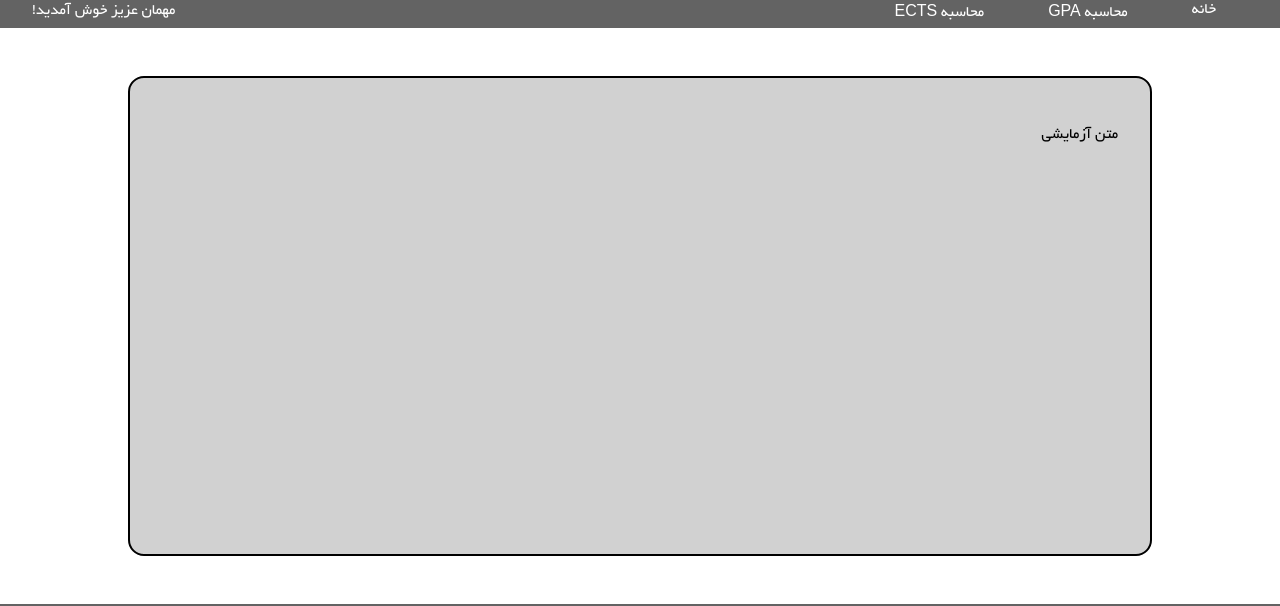
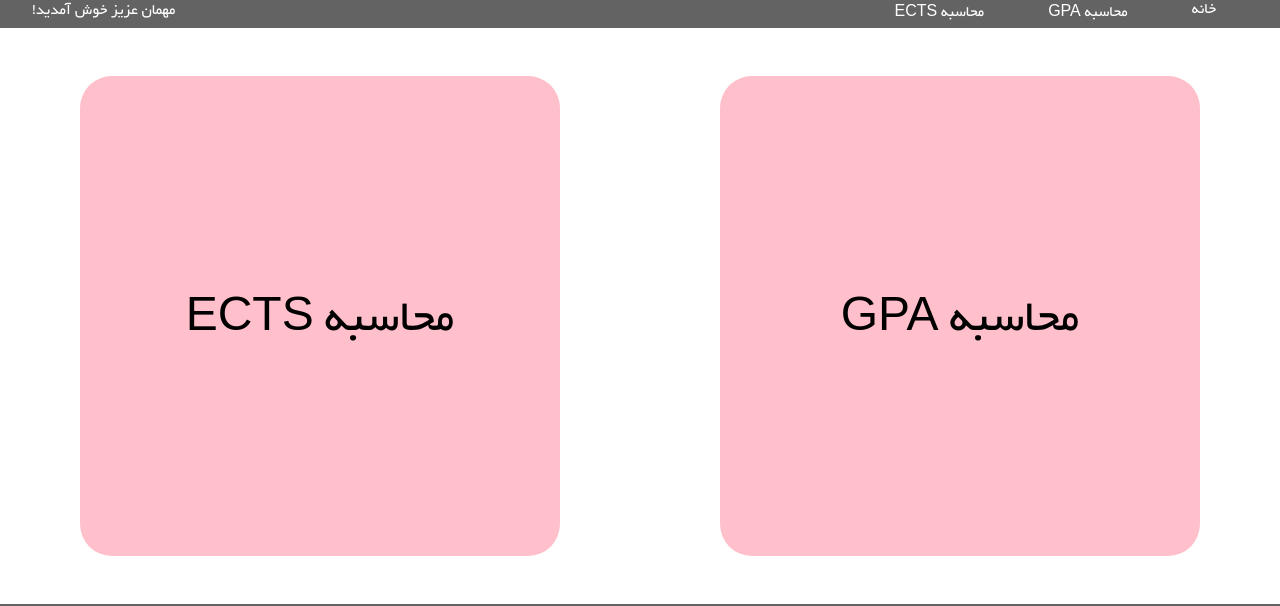
Before and after one commit to mohammadJaliliTorkamani/stu_assist, a React (Create React App) app: page / in a window 1280 px wide. Shown: the part 172-778 px from the top of the page. Built offline with nearby package versions, Linux system fonts and the light colour scheme; the HTML template or start-up script is replaced by a standard one.

Commit message:
Home was created

```diff
--- a/src/App.tsx
+++ b/src/App.tsx
@@ -1,10 +1,8 @@
-import ContactUs from './pages/ContactUs';
-import TermsOfUse from './pages/TermsOfUse';
+import Home from './pages/Home';
 
 function App() {
-  const content = "متن آزمایشی"
   return (
-    <ContactUs content={content} />
+    <Home />
   );
 }
 
--- /dev/null
+++ b/src/components/HomeOptionBox.tsx
@@ -0,0 +1,38 @@
+import styled from "@emotion/styled"
+
+interface TextLink {
+    id: number,
+    text: string,
+    link: string
+}
+
+interface IProps {
+    page: TextLink
+}
+
+const Container = styled.a`
+    cursor: pointer;
+    font-size: 3rem;
+    background: pink;
+    color: black;
+    border-radius: 2rem;
+    height: 30rem;
+    width: 30rem;
+    margin-left: 1rem;
+    margin-right: 1rem;
+    display : flex;
+    flex-direction: columnn;
+    justify-content: center;
+    align-items: center;
+    text-decoration: none;
+`;
+
+function HomeOptionBox({ page }: IProps) {
+    return (
+        <Container href={page.link}>
+            {page.text}
+        </Container>
+    )
+}
+
+export default HomeOptionBox
--- a/src/pages/Home.tsx
+++ b/src/pages/Home.tsx
@@ -1,8 +1,81 @@
+import styled from "@emotion/styled";
 import React from "react";
+import Footer from "../components/Footer";
+import Header from "../components/Header";
+import HomeOptionBox from "../components/HomeOptionBox";
+
+const footerPages = [{
+    id: 3,
+    text: "خانه",
+    link: "www.google.com"
+}, {
+    id: 2,
+    text: "ضوابط استفاده",
+    link: "www.facebook.com"
+}, {
+    id: 1,
+    text: "تماس با ما",
+    link: "www.space.com"
+}]
+
+const headerPages = [{
+    id: 3,
+    text: "خانه",
+    link: "www.google.com"
+}, {
+    id: 2,
+    text: "محاسبه GPA",
+    link: "www.facebook.com"
+}, {
+    id: 1,
+    text: "محاسبه ECTS",
+    link: "www.space.com"
+}]
+
+const contactLinks = [
+    {
+        id: 1,
+        label: "روابط عمومی",
+        value: "info@stu-assist.ir"
+    }, {
+        id: 2,
+        label: "ثبت بازخورد",
+        value: "customer@stu-assist.ir"
+    }
+]
+
+const HomeOptionsContainer = styled.div`
+    display: flex;
+    flex-direction: row;
+    justify-content: space-around;
+    align-items: center;
+    min-height: 36rem;
+`;
+
+const Container = styled.div`
+    display: flex;
+    flex-direction : column;
+  `;
 
 function Home() {
-
+    return (
+        <Container className="App">
+            <Header pages={headerPages} user={"مهمان"} />
+            <HomeOptionsContainer>
+                <HomeOptionBox page={{
+                    id: 1,
+                    text: "محاسبه GPA",
+                    link: "www.facebook.com"
+                }} />
+                <HomeOptionBox page={{
+                    id: 2,
+                    text: "محاسبه ECTS",
+                    link: "www.space.com"
+                }} />
+            </HomeOptionsContainer>
+            <Footer copyRightText={"تمامی حقوق مادی و معنوی محفوظ است - ۱۴۰۱"} pages={footerPages} contactUsLinks={contactLinks} />
+        </Container>
+    )
 }
 
-
 export default Home
```
